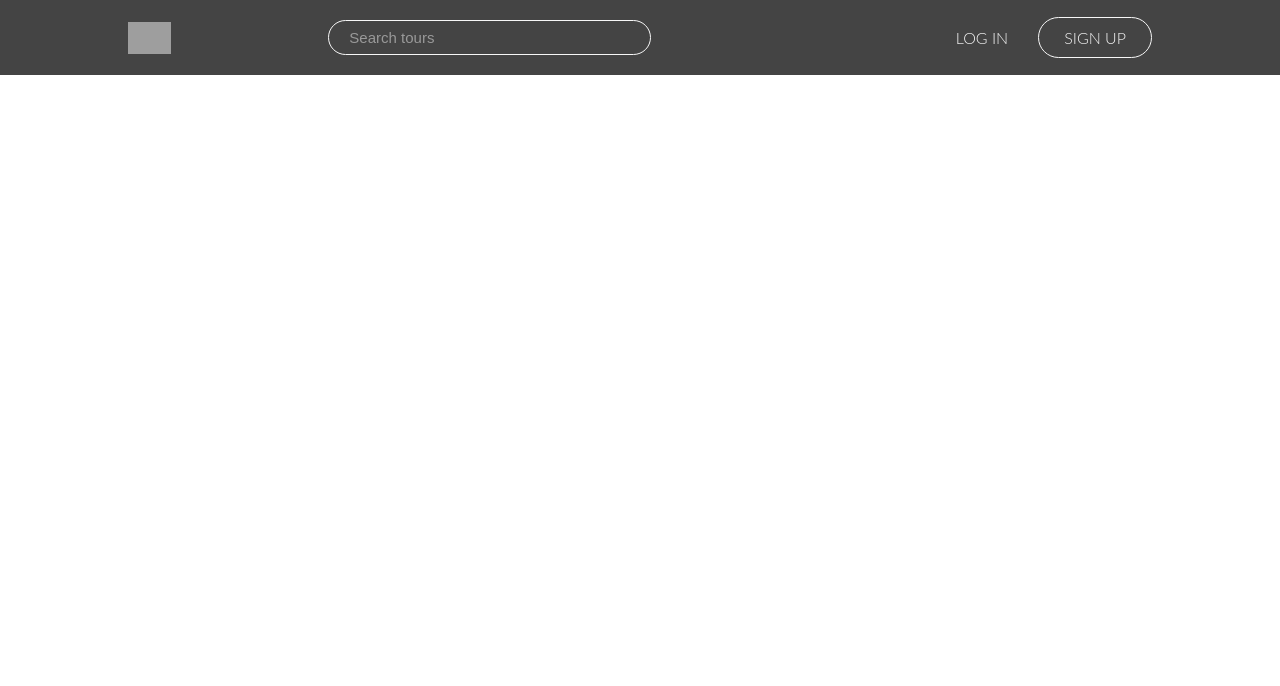
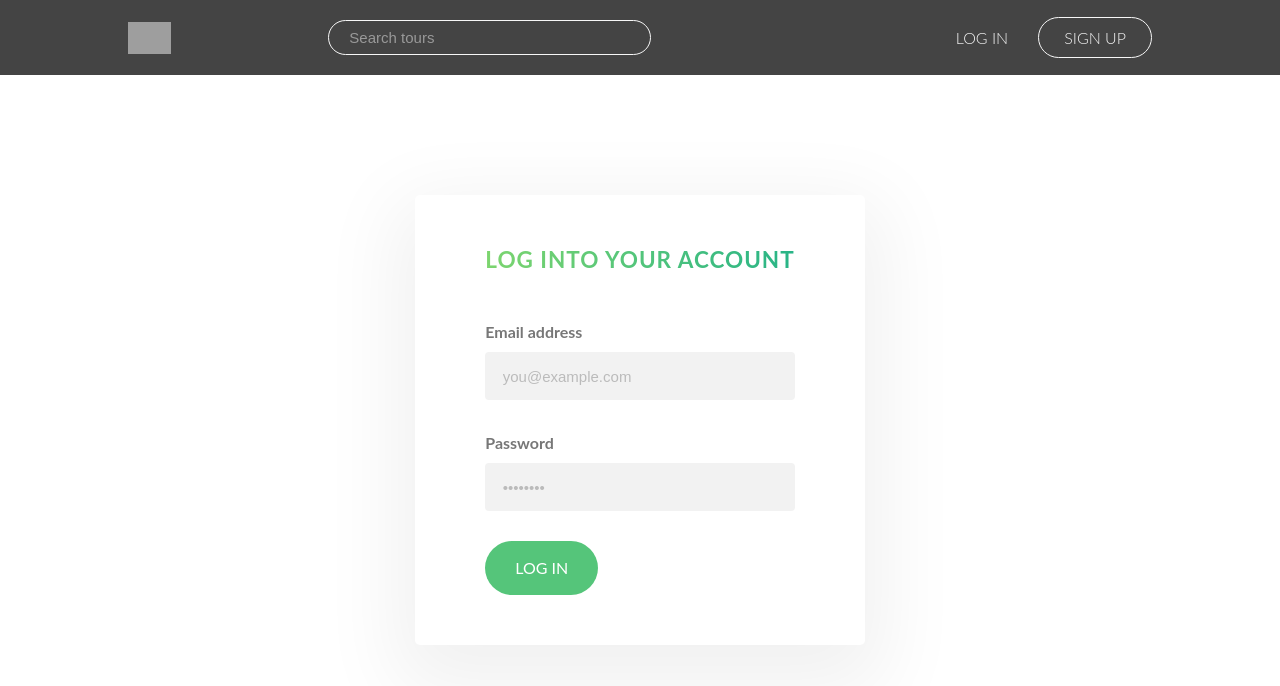
Before and after one commit to ashwinkumar1211/natours-react, a React (Create React App) app in the folder client/: page /login in a window 1280 px wide. Shown: the top 686 px of the page. Built offline with nearby package versions, Linux system fonts and the light colour scheme; grey boxes are pictures that could not be loaded.

Commit message:
add login page

```diff
--- a/client/src/App.js
+++ b/client/src/App.js
@@ -5,9 +5,9 @@ import { ThemeProvider } from 'styled-components';
 import { GlobalStyle } from './global.styles';
 import { theme } from './styles/theme';
 
-import TourCard from './components/tour-card/tour-card.component';
 import HomePage from './pages/homepage/homepage.component';
 import Header from './components/header/header.component';
+import Login from './pages/login/login.component';
 
 function App() {
    return (
@@ -16,7 +16,7 @@ function App() {
          <Header />
          <Switch>
             <Route exact path="/" component={HomePage} />
-            <Route path="/tour" component={TourCard} />
+            <Route path="/login" component={Login} />
          </Switch>
       </ThemeProvider>
    );
--- /dev/null
+++ b/client/src/components/form-input/form-input.styles.js
@@ -0,0 +1,30 @@
+import styled from 'styled-components';
+
+export const Input = styled.input`
+   display: block;
+   font-size: 1.5rem;
+   padding: 1.25rem 1.75rem;
+   width: 100%;
+
+   background-color: #f2f2f2;
+   border: none;
+   border-radius: 4px;
+   border-top: 3px solid transparent;
+   border-bottom: 3px solid transparent;
+
+   transition: all 0.3s;
+
+   &:focus {
+      outline: none;
+      border-bottom: 3px solid #55c57a;
+
+      &:placeholder-shown,
+      &:invalid {
+         border-bottom: 3px solid #ff7730;
+      }
+   }
+
+   &::placeholder {
+      color: #bbb;
+   }
+`;
--- a/client/src/components/header/header.component.jsx
+++ b/client/src/components/header/header.component.jsx
@@ -13,7 +13,7 @@ import {
 
 const Header = () => (
    <Wrapper>
-      <Logo>
+      <Logo to="/">
          <img src="img/logo-white.png" alt="Natours logo" />
       </Logo>
 
@@ -28,8 +28,10 @@ const Header = () => (
             <UserImage src="img/users/user-1.jpg" alt="User photo" />
             <span>Jonas</span>
          </NavLink> */}
-         <NavLink>Log in</NavLink>
-         <NavLink cta>Sign up</NavLink>
+         <NavLink to="/login">Log in</NavLink>
+         <NavLink to="/signup" cta>
+            Sign up
+         </NavLink>
       </UserNav>
    </Wrapper>
 );
--- a/client/src/components/header/header.styles.js
+++ b/client/src/components/header/header.styles.js
@@ -1,4 +1,5 @@
 import styled, { css } from 'styled-components';
+import { Link } from 'react-router-dom';
 
 import SVG from '../svg/svg.component';
 
@@ -25,7 +26,7 @@ export const Wrapper = styled.div`
    }
 `;
 
-export const Logo = styled.div`
+export const Logo = styled(Link)`
    height: 3.2rem;
    order: -1;
    cursor: pointer;
@@ -37,7 +38,7 @@ export const Logo = styled.div`
 
 // Link
 
-export const NavLink = styled.a`
+export const NavLink = styled(Link)`
    color: #f7f7f7;
    text-transform: uppercase;
    font-size: 1.6rem;
@@ -52,7 +53,7 @@ export const NavLink = styled.a`
    cursor: pointer;
 
    ${(props) =>
-      props.cta &&
+      props.cta === true &&
       css`
          padding: 0.7rem 2.5rem;
          border-radius: 10rem;
--- /dev/null
+++ b/client/src/components/login-card/login-card.component.jsx
@@ -0,0 +1,44 @@
+import React, { useState } from 'react';
+
+import { Wrapper, Title, Form, Label, Input, Button } from './login-card.styles';
+
+const handleChange = (e, setState, state) => {
+   const { value, name } = e.target;
+   setState({ ...state, [name]: value });
+};
+
+const LoginCard = () => {
+   const [state, setState] = useState({ email: '', password: '' });
+
+   const { email, password } = state;
+
+   return (
+      <Wrapper>
+         <Title>Log into your account</Title>
+
+         <Form>
+            <Label htmlFor="email">Email address</Label>
+            <Input
+               name="email"
+               type="email"
+               placeholder="you@example.com"
+               value={email}
+               onChange={(e) => handleChange(e, setState)}
+            />
+
+            <Label htmlFor="password">Password</Label>
+            <Input
+               name="password"
+               type="password"
+               placeholder="••••••••"
+               value={password}
+               onChange={(e) => handleChange(e, setState, state)}
+            />
+
+            <Button>Log in</Button>
+         </Form>
+      </Wrapper>
+   );
+};
+
+export default LoginCard;
--- /dev/null
+++ b/client/src/components/login-card/login-card.styles.js
@@ -0,0 +1,37 @@
+import styled from 'styled-components';
+
+import FormInput from '../form-input/form-input.component';
+
+import * as Headings from '../../styles/_headings';
+import * as Buttons from '../../styles/_buttons';
+
+// CARD
+
+export const Wrapper = styled.div`
+   max-width: 55rem;
+   background-color: #fff;
+   box-shadow: 0 2.5rem 8rem 2rem rgba(0, 0, 0, 0.06);
+   padding: 5rem 7rem;
+   border-radius: 5px;
+`;
+
+// FORM
+
+export const Form = styled.form``;
+
+export const Title = styled(Headings.Secondary)`
+   margin-bottom: 4.5rem;
+`;
+
+export const Label = styled.label`
+   display: block;
+   font-size: 1.6rem;
+   font-weight: 700;
+   margin-bottom: 0.75rem;
+`;
+
+export const Input = styled(FormInput)`
+   margin-bottom: 3rem;
+`;
+
+export const Button = styled(Buttons.Green)``;
--- a/client/src/components/tour-card/tour-card.styles.js
+++ b/client/src/components/tour-card/tour-card.styles.js
@@ -44,7 +44,13 @@ export const Image = styled.div`
    }
 `;
 
-export const Title = styled(Heading.Tertiary)``;
+export const Title = styled(Heading.Tertiary)`
+   width: 70%;
+   text-align: right;
+   position: absolute;
+   bottom: 1rem;
+   right: 2rem;
+`;
 
 // CARD DETAILS
 
@@ -77,7 +83,7 @@ export const Detail = styled.div`
    font-size: 1.3rem;
 `;
 
-export const Icon = styled(SVG).attrs((props) => ({ url: props.url }))`
+export const Icon = styled(SVG)`
    margin-right: 0.7rem;
    height: 2rem;
    width: 2rem;
--- /dev/null
+++ b/client/src/pages/login/login.component.jsx
@@ -0,0 +1,12 @@
+import React from 'react';
+import LoginCard from '../../components/login-card/login-card.component';
+
+import { Wrapper } from './login.styles';
+
+const Login = () => (
+   <Wrapper>
+      <LoginCard />
+   </Wrapper>
+);
+
+export default Login;
--- /dev/null
+++ b/client/src/pages/login/login.styles.js
@@ -0,0 +1,8 @@
+import styled from 'styled-components';
+
+export const Wrapper = styled.div`
+   display: flex;
+   justify-content: center;
+   align-items: center;
+   margin-top: 15vh;
+`;
--- a/client/src/styles/_headings.js
+++ b/client/src/styles/_headings.js
@@ -38,6 +38,8 @@ export const Secondary = styled.h2`
    text-transform: uppercase;
    font-weight: 700;
    background-image: linear-gradient(to right, #7dd56f, #28b487);
+   -webkit-background-clip: text;
+   background-clip: text;
    color: transparent;
    letter-spacing: 0.1rem;
    line-height: 1.3;
@@ -53,10 +55,5 @@ export const Secondary = styled.h2`
 
 export const Tertiary = styled(GradientBackgound)`
    font-size: 2.75rem;
-   text-align: right;
-   position: absolute;
-   bottom: 1rem;
-   right: 2rem;
-   width: 70%;
    z-index: 10;
 `;
```
Also changed, not shown: client/src/components/form-input/form-input.component.jsx (added, +7 -0 lines).
